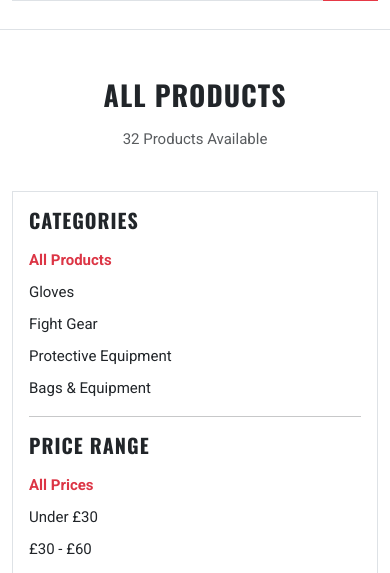
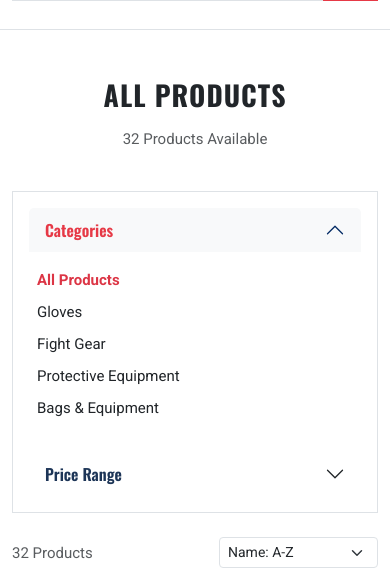
Before and after one commit to SynthSlav/Takamura-Gear, a Django app: page /products/ in a window 390 px wide. Shown: the part 175-748 px from the top of the page. Run offline with Django 4.2, Linux system fonts and the light colour scheme; data comes from the database, SQL or seed files in the repository.

Commit message:
add accordion to the filters on the left, - add sticky filters on the left, - edited image size for card layout - add xl layout  to the cards - add hover effect on the cards

```diff
--- a/products/templates/products/products.html
+++ b/products/templates/products/products.html
@@ -24,9 +24,24 @@
     </div>
     <div class="row">
         <!-- Sidebar Filter -->
+<!-- Sidebar Filter -->
         <div class="col-lg-3 col-md-4 mb-4">
-            <div class="border p-3">
-                <h5 class="mb-3">Categories</h5>
+            <div class="border p-3 sticky-sidebar">
+                <!-- Bootstrap Accordion -->
+                <div class="accordion" id="filterAccordion">
+
+                    <!-- Categories Accordion Item (Open by default) -->
+                    <div class="accordion-item border-0">
+                        <h2 class="accordion-header" id="headingCategories">
+                            <button class="accordion-button" type="button" data-bs-toggle="collapse"
+                                    data-bs-target="#collapseCategories" aria-expanded="true"
+                                    aria-controls="collapseCategories">
+                                Categories
+                            </button>
+                        </h2>
+                        <div id="collapseCategories" class="accordion-collapse collapse show"
+                             aria-labelledby="headingCategories" data-bs-parent="#filterAccordion">
+                            <div class="accordion-body">
                                 <ul class="list-unstyled">
                                     <li class="mb-2">
                                         <a href="{% url 'products' %}"
@@ -59,39 +74,56 @@
                                         </a>
                                     </li>
                                 </ul>
+                            </div>
+                        </div>
+                    </div>
 
-                <hr>
-
-                <h5 class="mb-3">Price Range</h5>
+                    <!-- Price Range Accordion Item (Closed by default) -->
+                    <div class="accordion-item border-0">
+                        <h2 class="accordion-header" id="headingPrice">
+                            <button class="accordion-button collapsed" type="button" data-bs-toggle="collapse"
+                                    data-bs-target="#collapsePrice" aria-expanded="false"
+                                    aria-controls="collapsePrice">
+                                Price Range
+                            </button>
+                        </h2>
+                        <div id="collapsePrice" class="accordion-collapse collapse"
+                             aria-labelledby="headingPrice" data-bs-parent="#filterAccordion">
+                            <div class="accordion-body">
                                 <div class="mb-2">
-                    <a href="{% url 'products' %}{% if current_category %}?category={{ current_category.name }}{% endif %}{% if search_term %}&q={{ search_term }}{% elif current_category %}&{% endif %}{% if current_sort %}&sort={{ current_sort }}{% endif %}"
+                                    <a href="{% url 'products' %}{% if current_category %}?category={{ current_category.name }}{% endif %}{% if current_sort %}&sort={{ current_sort }}{% elif current_category %}&sort={{ current_sort }}{% endif %}"
                                         class="text-decoration-none {% if not current_price_range %}text-danger fw-bold{% else %}text-dark{% endif %}">
                                         All Prices
                                     </a>
                                 </div>
                                 <div class="mb-2">
-                    <a href="?price_range=under_30{% if current_category %}&category={{ current_category.name }}{% endif %}{% if search_term %}&q={{ search_term }}{% endif %}{% if current_sort %}&sort={{ current_sort }}{% endif %}"
+                                    <a href="?price_range=under_30{% if current_category %}&category={{ current_category.name }}{% endif %}{% if current_sort %}&sort={{ current_sort }}{% endif %}"
                                         class="text-decoration-none {% if current_price_range == 'under_30' %}text-danger fw-bold{% else %}text-dark{% endif %}">
                                         Under £30
                                     </a>
                                 </div>
                                 <div class="mb-2">
-                    <a href="?price_range=30_60{% if current_category %}&category={{ current_category.name }}{% endif %}{% if search_term %}&q={{ search_term }}{% endif %}{% if current_sort %}&sort={{ current_sort }}{% endif %}"
+                                    <a href="?price_range=30_60{% if current_category %}&category={{ current_category.name }}{% endif %}{% if current_sort %}&sort={{ current_sort }}{% endif %}"
                                         class="text-decoration-none {% if current_price_range == '30_60' %}text-danger fw-bold{% else %}text-dark{% endif %}">
                                         £30 - £60
                                     </a>
                                 </div>
                                 <div class="mb-2">
-                    <a href="?price_range=60_100{% if current_category %}&category={{ current_category.name }}{% endif %}{% if search_term %}&q={{ search_term }}{% endif %}{% if current_sort %}&sort={{ current_sort }}{% endif %}"
+                                    <a href="?price_range=60_100{% if current_category %}&category={{ current_category.name }}{% endif %}{% if current_sort %}&sort={{ current_sort }}{% endif %}"
                                         class="text-decoration-none {% if current_price_range == '60_100' %}text-danger fw-bold{% else %}text-dark{% endif %}">
                                         £60 - £100
                                     </a>
                                 </div>
                                 <div class="mb-2">
-                    <a href="?price_range=over_100{% if current_category %}&category={{ current_category.name }}{% endif %}{% if search_term %}&q={{ search_term }}{% endif %}{% if current_sort %}&sort={{ current_sort }}{% endif %}"
+                                    <a href="?price_range=over_100{% if current_category %}&category={{ current_category.name }}{% endif %}{% if current_sort %}&sort={{ current_sort }}{% endif %}"
                                         class="text-decoration-none {% if current_price_range == 'over_100' %}text-danger fw-bold{% else %}text-dark{% endif %}">
                                         Over £100
                                     </a>
+                                </div>
+                            </div>
+                        </div>
+                    </div>
+
                 </div>
             </div>
         </div>
@@ -123,7 +155,7 @@
             <!-- Product list -->
             <div class="row g-4">
                 {% for product in products %}
-                <div class="col-6 col-md-4 col-lg-3">
+                <div class="col-6 col-md-4 col-lg-3 col-xl-3">
                     <div class="card border-0 h-100">
                         <a href="{% url 'product_detail' product.id %}" class="text-decoration-none">
                             {% if product.image_url %}
--- a/static/css/products.css
+++ b/static/css/products.css
@@ -1,12 +1,25 @@
 .product-card-img {
     aspect-ratio: 1/1;
     object-fit: cover;
+    max-height: 250px;
 }
 
 .product-card-title {
     font-size: 0.85rem;
     min-height: 2.5rem;
 }
+
+
+
+.card {
+    transition: transform 0.2s;
+}
+
+.card:hover {
+    transform: translateY(-5px);
+    box-shadow: 0 4px 15px rgba(0, 0, 0, 0.1);
+}
+
 
 .sort-select {
     width: auto;
@@ -16,3 +29,34 @@
 .quantity-input-group {
     max-width: 150px;
 }
+
+/* Sticky sidebar */
+.sticky-sidebar {
+    position: sticky;
+    top: 20px;
+    max-height: calc(100vh - 40px);
+    overflow-y: auto;
+}
+
+/* Accordion customization */
+.accordion-button {
+    background-color: #fff;
+    color: var(--secondary-color);
+    font-weight: 600;
+    padding: 0.75rem 1rem;
+}
+
+.accordion-button:not(.collapsed) {
+    background-color: #f8f9fa;
+    color: var(--primary-color);
+    box-shadow: none;
+}
+
+.accordion-button:focus {
+    box-shadow: none;
+    border-color: var(--primary-color);
+}
+
+.accordion-body {
+    padding: 1rem 0.5rem;
+}
```
Lines whose indentation alone changed are shown as unchanged.
